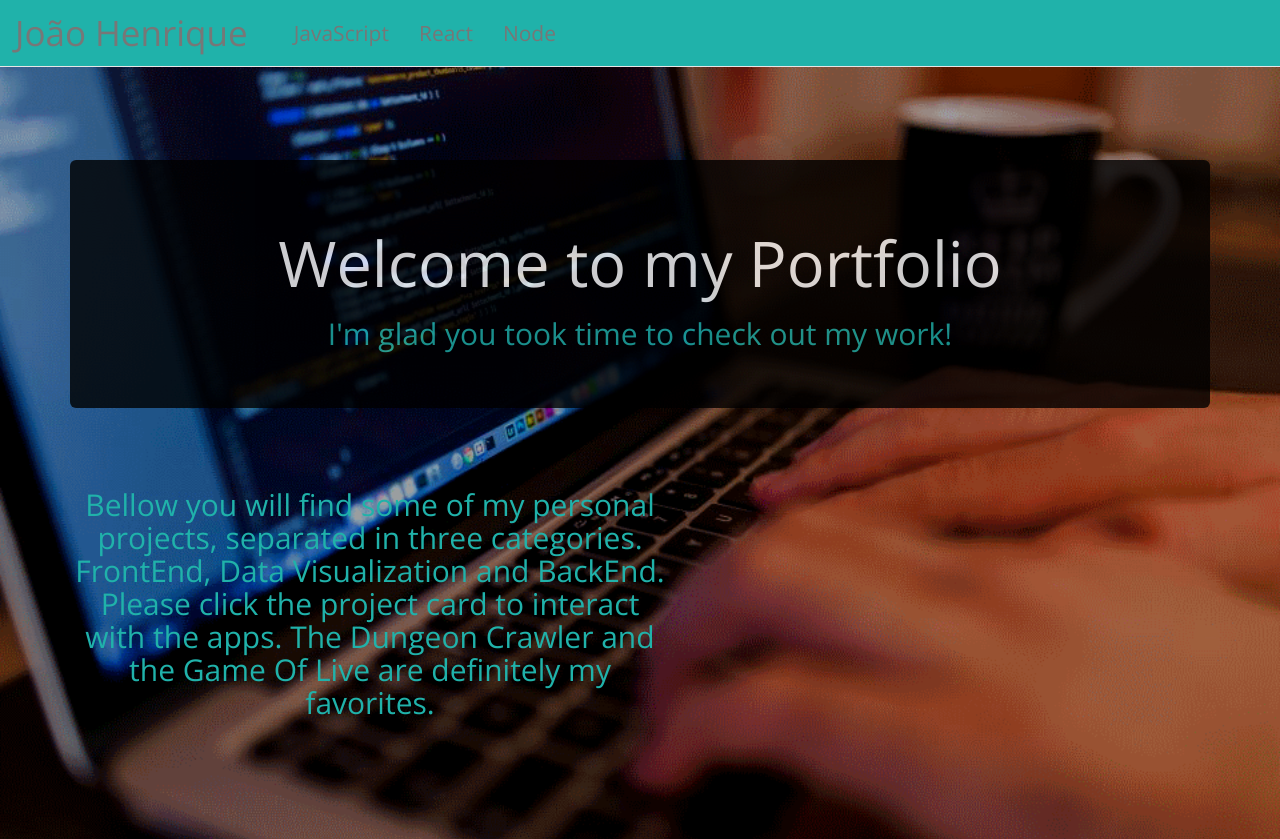
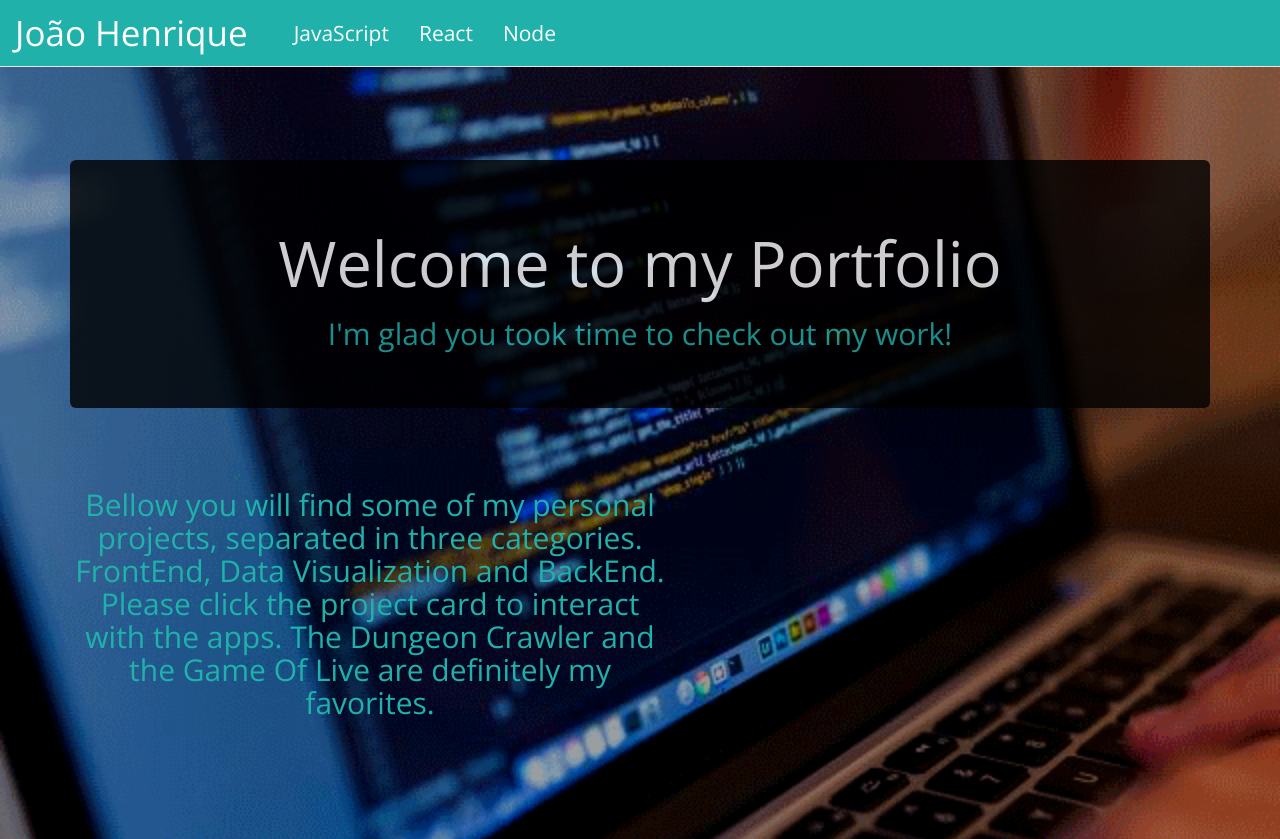
Before and after one commit to Joao-Henrique/JH-Portfolio, a website: page index.html in a window 1280 px wide. Shown: the top 839 px of the page. Drawn offline with nearby package versions, Linux system fonts and the light colour scheme.

Commit message:
responsive design improvements

```diff
--- a/css/navbar.css
+++ b/css/navbar.css
@@ -5,7 +5,13 @@
   font-size: 2.5em;
   margin:1vh;
 }
+.navbar-default .navbar-brand {
+  color: white;
+}
 .navbar-nav {
   font-size: 1.5em;
   margin:1vh;
 }
+.navbar-default .navbar-nav>li>a {
+  color: white;
+}
--- a/css/styles.css
+++ b/css/styles.css
@@ -3,8 +3,11 @@ body {
     background-image: url("../img/developer.png");
     background-repeat: no-repeat;
     background-blend-mode: darken;
-    background-size: 100vw;
+    background-size: 150vh;
     background-attachment: fixed;
+}
+nav {
+    color: white;
 }
 h1 {
     font-size: 4em;
@@ -17,7 +20,7 @@ h2 {
 .jumbotron {
     background-color: black;
     opacity: 0.8;
-    margin-top: 20vh;
+    margin-top: 10vh;
 }
 .jumbotron h1 {
     color: white;
@@ -77,3 +80,21 @@ h2 {
 	   -moz-box-shadow: 0 11px 6px -6px  rgb(75, 75, 75);
 	        box-shadow: 0 11px 6px -6px rgb(75, 75, 75);
 }
+
+
+
+@media (min-width: 768px) {
+    body {
+        background-size: 200vw;
+    }
+    .jumbotron {
+        margin-top: 20vh;
+    }
+}
+
+@media (min-width: 992px) {
+
+body {
+    background-size: 150vw;
+}
+}
```
